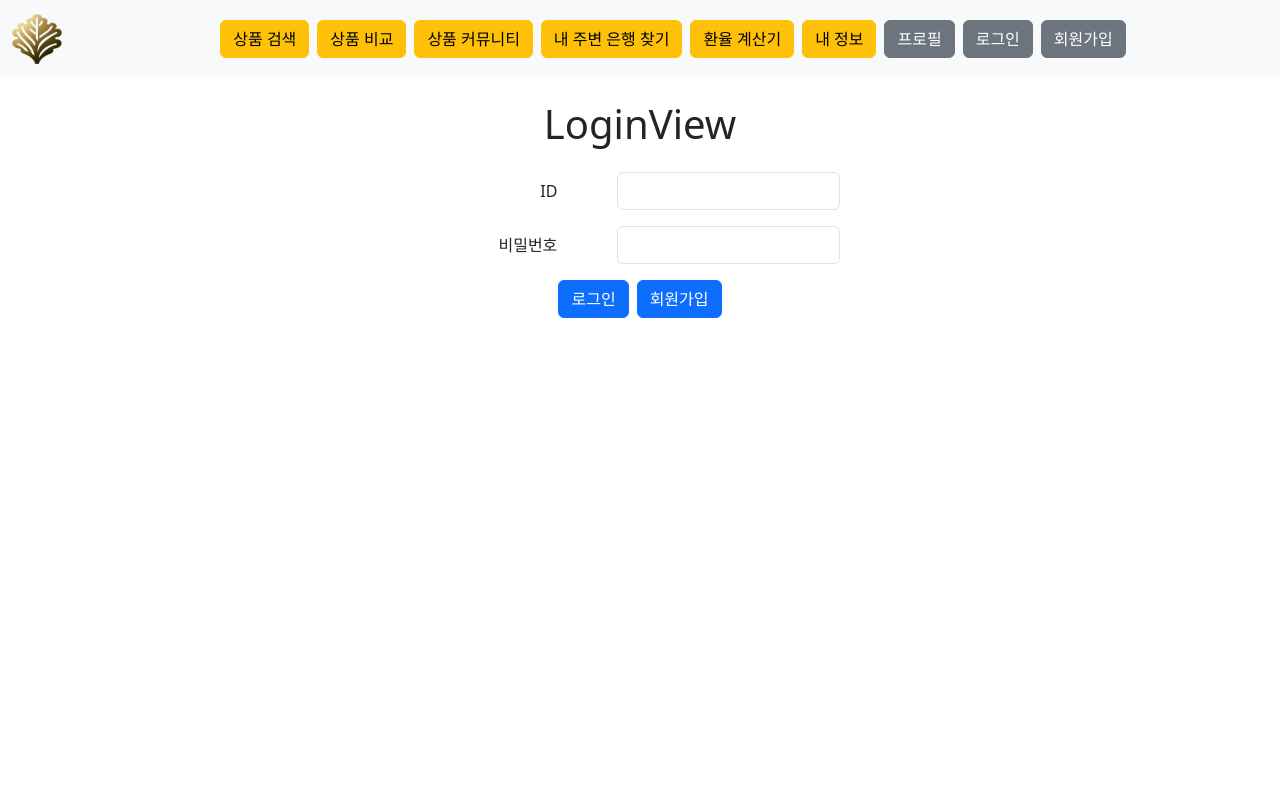
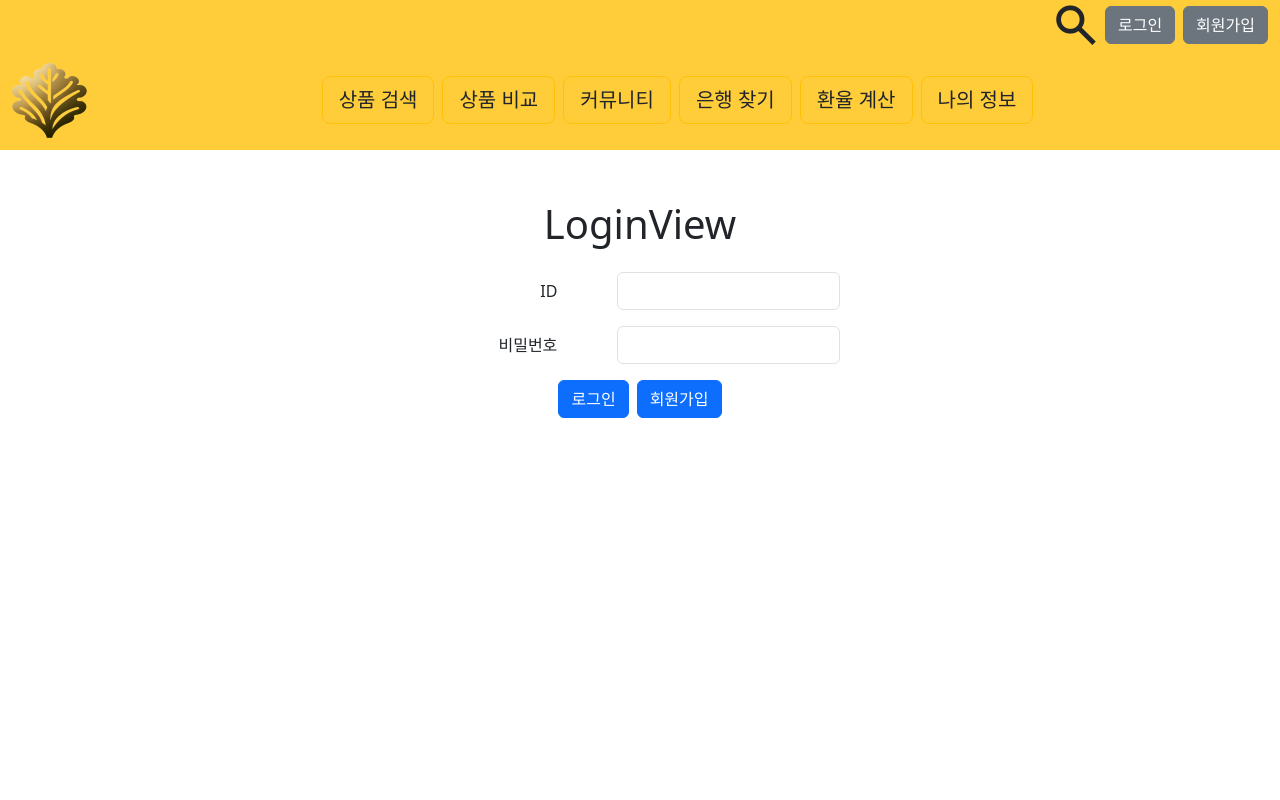
Before and after one commit to kimbok2/golden-lettuce, a Vue app in the folder front/: page /login in a window 1280 px wide. Shown: the top 800 px of the page. Built offline with nearby package versions, Linux system fonts and the light colour scheme.

Commit message:
update map details and navigation bar

```diff
--- a/front/index.html
+++ b/front/index.html
@@ -1,10 +1,26 @@
 <!DOCTYPE html>
 <html lang="en">
   <head>
-    <meta charset="UTF-8">
-    <link rel="icon" href="/favicon.ico">
-    <meta name="viewport" content="width=device-width, initial-scale=1.0">
+    <meta charset="UTF-8" />
+    <link rel="icon" href="/favicon.ico" />
+    <meta name="viewport" content="width=device-width, initial-scale=1.0" />
     <title>금상추</title>
+    <!-- 글꼴 변경 : 구글 폰트 Noto Sans KR -->
+    <link rel="preconnect" href="https://fonts.googleapis.com" />
+    <link rel="preconnect" href="https://fonts.gstatic.com" crossorigin />
+    <link href="https://fonts.googleapis.com/css2?family=Noto+Sans+KR:wght@100..900&display=swap" rel="stylesheet" />
+    <!-- 구글 심볼 사용 -->
+    <link
+      rel="stylesheet"
+      href="https://fonts.googleapis.com/css2?family=Material+Symbols+Outlined:opsz,wght,FILL,GRAD@20..48,100..700,0..1,-50..200"
+    />
+    <!-- 구글 아이콘 사용 -->
+    <link href="https://fonts.googleapis.com/icon?family=Material+Icons" rel="stylesheet" />
+    <style>
+      .material-symbols-outlined {
+        font-variation-settings: 'FILL' 0, 'wght' 700, 'GRAD' 200, 'opsz' 48;
+      }
+    </style>
   </head>
   <body>
     <div id="app"></div>
--- a/front/src/App.vue
+++ b/front/src/App.vue
@@ -2,7 +2,7 @@
   <div>
     <NavigationBar />
 
-    <main style="margin-top: 100px;">
+    <main style="margin-top: 200px;">
       <!-- 창 크기 고정형 -->
       <div class="d-flex flex-column main-sheet justify-content-center align-items-center">
         <div class="text-center" style="min-height: 1000px; width:1000px">
@@ -39,4 +39,5 @@ import Footer from '@/components/Footer.vue'
   width: 100%;
   max-width: 100% !important;
 }
+
 </style>
--- a/front/src/components/NavigationBar.vue
+++ b/front/src/components/NavigationBar.vue
@@ -1,39 +1,58 @@
 <template>
-  <nav class="navbar navbar-expand-lg bg-body-tertiary fixed-top">
-    <div class="container-fluid">
-      <a class="navbar-brand" href="#">
-        <RouterLink to="/">
-          <img src="@/assets/LOGO_GL.png" alt="Logo" width="50" height="50" class="d-inline-block align-text-top" />
+  <nav class="fixed-top" style="background-color: #ffcd39">
+    <div class="d-flex justify-content-end align-items-center pe-2" id="navbarNav" style="height: 50px">
+      <span class="material-symbols-outlined" style="font-size: 50px"> search </span>
+      <!-- 프로필 관련 버튼 목록 -->
+      <template class="nav-item" v-for="navProfileItem in navProfileItems" :key="navProfileItem.id">
+        <RouterLink v-if="isLogin === navProfileItem.isLogin" :to="{ name: navProfileItem.name }">
+          <button type="button" class="btn m-1 btn-secondary d-inline-flex align-items-center" :class="{'rounded': navProfileItem.isLogin}">
+            <a class="nav-link d-inline-flex align-items-center" href="#" v-html="navProfileItem.itemName"></a>
+          </button>
         </RouterLink>
-      </a>
-      <button
-        class="navbar-toggler"
-        type="button"
-        data-bs-toggle="collapse"
-        data-bs-target="#navbarNav"
-        aria-controls="navbarNav"
-        aria-expanded="false"
-        aria-label="Toggle navigation"
-      >
-        <span class="navbar-toggler-icon"></span>
+      </template>
+      <!-- 로그아웃 버튼 반복문 밖에 별도 생성 -->
+      <button @click="userStore.logOut" v-if="isLogin" type="button" class="btn m-1 btn-secondary">
+        <a class="nav-link" href="#">로그아웃</a>
       </button>
+    </div>
 
-      <!-- 네비게이션 버튼 목록 -->
-      <div class="collapse navbar-collapse justify-content-center" id="navbarNav">
-        <template class="nav-item" v-for="navItem in navItems" :key="navItem.id">
-          <RouterLink :to="{ name: navItem.name }">
-            <button type="button" class="btn  m-1" :class="{ 'btn-warning': navItem.isMain, 'btn-secondary': !navItem.isMain }">
-              <a class="nav-link" href="#">{{ navItem.itemName }}</a>
-            </button>
+    <div class="p-0">
+      <div class="container-fluid my-0 d-flex justify-content-between" style="height: 100px">
+          <RouterLink to="/" class="d-flex align-items-center">
+            <img src="@/assets/LOGO_GL.png" alt="Logo" style="height: 75px" />
           </RouterLink>
-        </template>
+
+        <!-- 네비게이션 버튼 목록 -->
+          <div style="background-color: #ffcd39" class="d-flex align-items-center">
+            <template class="" v-for="navItem in navItems" :key="navItem.id">
+              <RouterLink :to="{ name: navItem.name }">
+                <button type="button" class="nav-item btn btn-lg m-1 btn-outline-warning text-dark" style="">
+                  <a class="nav-link" href="#">{{ navItem.itemName }}</a>
+                </button>
+              </RouterLink>
+            </template>
+          </div>
+          <!-- 빈 태그 생성 -->
+          <div></div>
       </div>
     </div>
   </nav>
 </template>
 
 <script setup>
-import { ref } from 'vue'
+import { ref, watch, onMounted } from 'vue'
+import { useUserStore } from '@/stores/user'
+
+const userStore = useUserStore()
+
+// 현재 유저 로그인 여부 확인
+const isLogin = ref(null)
+watch(
+  () => userStore.isLogin,
+  (newIsLogin) => {
+    isLogin.value = newIsLogin
+  }
+)
 
 // 네비게이션바 버튼 목록 정보 저장
 // id : 1 ~
@@ -42,16 +61,24 @@ import { ref } from 'vue'
 let item_id = 1
 
 const navItems = ref([
-  { id: item_id++, itemName: '상품 검색', name: 'products', isMain : true },
-  { id: item_id++, itemName: '상품 비교', name: 'compare', isMain : true },
-  { id: item_id++, itemName: '상품 커뮤니티', name: 'community', isMain : true },
-  { id: item_id++, itemName: '내 주변 은행 찾기', name: 'maps', isMain : true },
-  { id: item_id++, itemName: '환율 계산기', name: 'exchange', isMain : true },
-  { id: item_id++, itemName: '내 정보', name: 'user', isMain : true },
-  { id: item_id++, itemName: '프로필', name: 'profile', isMain : false },
-  { id: item_id++, itemName: '로그인', name: 'login', isMain : false },
-  { id: item_id++, itemName: '회원가입', name: 'signup', isMain : false },
+  { id: item_id++, itemName: '상품 검색', name: 'products', isMain: true },
+  { id: item_id++, itemName: '상품 비교', name: 'compare', isMain: true },
+  { id: item_id++, itemName: '커뮤니티', name: 'community', isMain: true },
+  { id: item_id++, itemName: '은행 찾기', name: 'maps', isMain: true },
+  { id: item_id++, itemName: '환율 계산', name: 'exchange', isMain: true },
+  { id: item_id++, itemName: '나의 정보', name: 'user', isMain: true },
 ])
+
+const navProfileItems = ref([
+  { id: item_id++, itemName: '<span class="material-symbols-outlined">person</span><span class="ms-2">  내 프로필</span>', name: 'profile', isMain: false, isLogin: true },
+  // { id: item_id++, itemName: '로그아웃', name: 'logOut', isMain: false, isLogin: true },
+  { id: item_id++, itemName: '로그인', name: 'login', isMain: false, isLogin: false },
+  { id: item_id++, itemName: '회원가입', name: 'signup', isMain: false, isLogin: false },
+])
+
+onMounted(() => {
+  isLogin.value = userStore.isLogin
+})
 </script>
 
 <style scoped></style>
--- a/front/src/main.js
+++ b/front/src/main.js
@@ -4,11 +4,15 @@ import { createPinia } from 'pinia'
 import App from './App.vue'
 import router from './router'
 
+// Font
+// import '@/assets/fonts.css';
+
 // Pinia Plugin Persisted State
 import piniaPluginPersistedstate from 'pinia-plugin-persistedstate'
 
 // Bootstrap
 import 'bootstrap/dist/css/bootstrap.min.css'
+import 'bootstrap/dist/css/bootstrap-reboot.css';
 import * as bootstrap from 'bootstrap'
 
 const app = createApp(App)
--- /dev/null
+++ b/front/src/stores/map.js
@@ -0,0 +1,14 @@
+import { ref, computed } from 'vue'
+import { defineStore } from 'pinia'
+
+export const useMapStore = defineStore('map', () => {
+  const searchKeyWord = ref('')
+
+
+  const updateSearchKeyWord = function (newKeyWord) {
+    searchKeyWord.value = newKeyWord
+    console.log('mapStore : searchKeyWord 변경 완료')
+  }
+
+  return { searchKeyWord, updateSearchKeyWord }
+}, {persist: true})
--- a/front/src/stores/user.js
+++ b/front/src/stores/user.js
@@ -81,7 +81,10 @@ export const useUserStore = defineStore(
     };
 
     const logOut = function () {
+
       console.log(token.value);
+
+      if (confirm('로그아웃 하시겠습니까?')) {
         axios({
           method: "post",
           url: `${API_URL}/accounts/logout/`,
@@ -95,6 +98,8 @@ export const useUserStore = defineStore(
             router.push({ name: "login" }); // 로그인 페이지로 리다이렉션
           })
           .catch((err) => console.log(err));
+      }
+
     };
 
     const getUserInfo = function () {
--- a/front/src/views/Community/CommunityHomeView.vue
+++ b/front/src/views/Community/CommunityHomeView.vue
@@ -4,7 +4,7 @@
     <ul class="text-center ps-0 list-group">
       <li class="list-group border rounded-0 fw-bolder">
         <div class="row my-3">
-          <div class="col-2 text-start">카테고리</div>
+          <div class="col-2">카테고리</div>
           <div class="col-6">제목</div>
           <div class="col-1">작성자</div>
           <div class="col-2">작성일</div>
@@ -14,8 +14,8 @@
       <template v-for="article in store.articles" :key="article.pk">
         <li class="list-group border border-0 rounded-0">
           <div class="row my-3">
-            <div class="col-1">{{ article.category }}</div>
-            <div class="col-7 text-start" @click="toDetail({ name: 'community-detail', params: { id: article.id } })">
+            <div class="col-2">{{ article.category }}</div>
+            <div class="col-6 text-start" @click="toDetail({ name: 'community-detail', params: { id: article.id } })">
               <span> {{ article.title }}</span>
               <span class="fw-bold text-danger"> [{{ article.comment_count }}]</span>
             </div>
--- a/front/vite.config.js
+++ b/front/vite.config.js
@@ -8,6 +8,10 @@ export default defineConfig({
   plugins: [
     vue(),
   ],
+  // 서버 포트 5173으로 고정
+  server: {
+    port: 5173,
+  },
   resolve: {
     alias: {
       '@': fileURLToPath(new URL('./src', import.meta.url))
```
Also changed, not shown: front/src/components/Maps/Map.vue (+31 -4 lines), front/src/components/Maps/MapList.vue (+41 -12 lines), 2 other files (tests, documents, lock files or other folders). Lines whose indentation alone changed are shown as unchanged.
